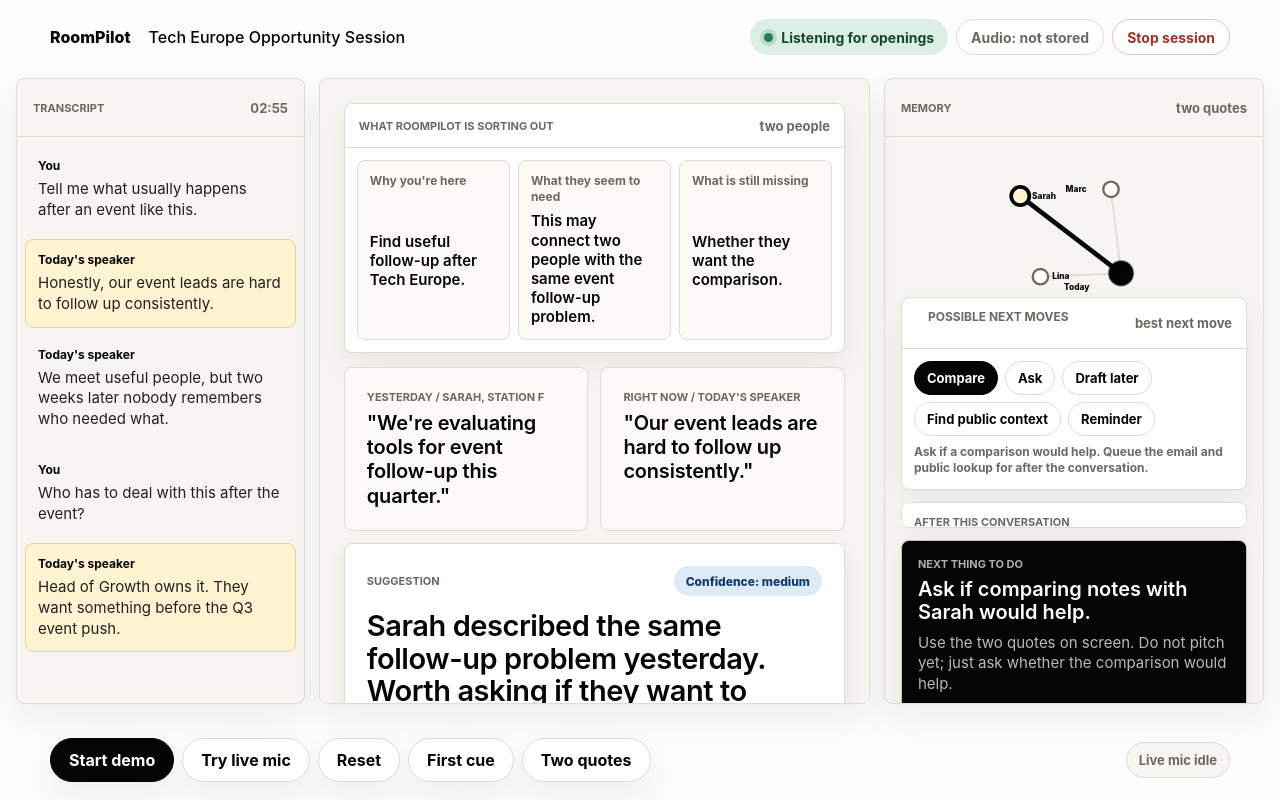
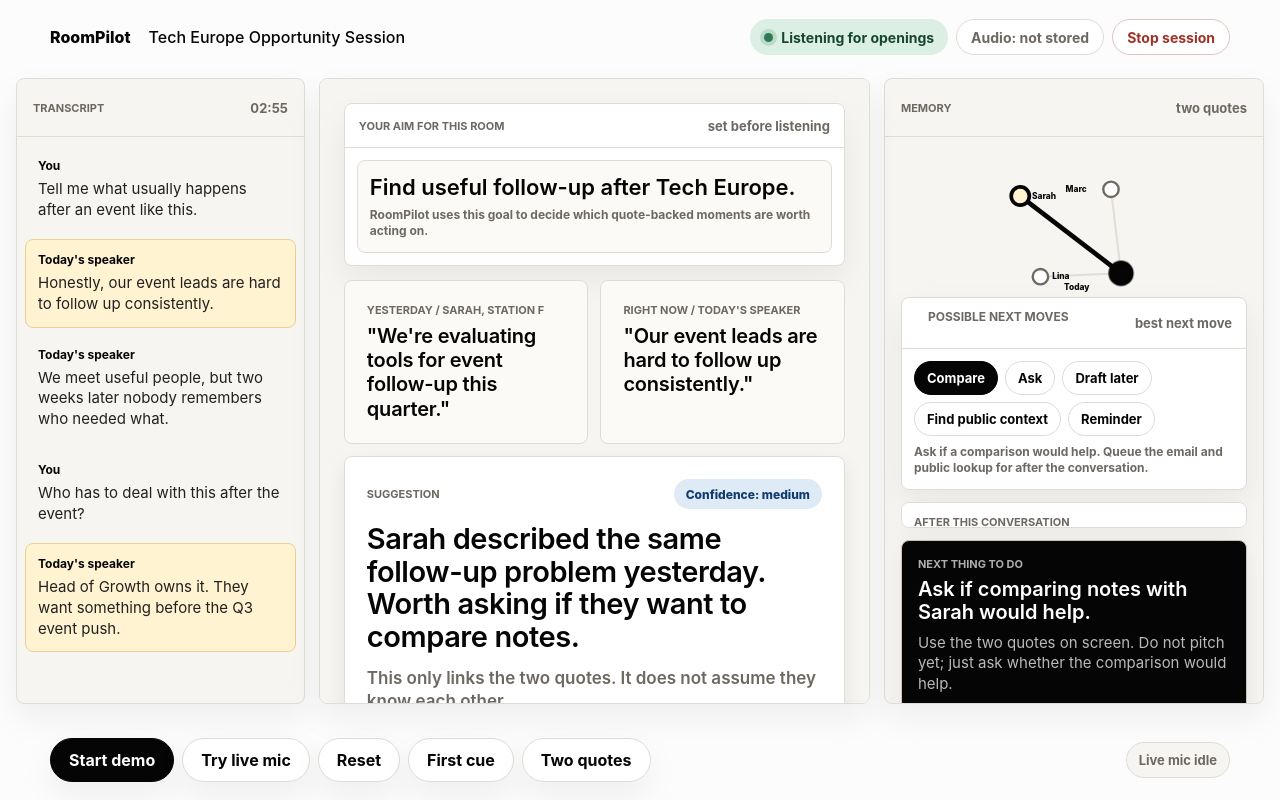
Before and after one commit to gogorun1/RoomPilot, a website: page index.html in a window 1280 px wide. Both pictures are taken after a click on the button "Two quotes". Drawn offline with Linux system fonts and the light colour scheme.

Commit message:
Separate goal from transcript-derived actions

```diff
--- a/app.js
+++ b/app.js
@@ -93,10 +93,8 @@
 
 const productStages = {
   waiting: {
-    plannerState: "waiting",
+    plannerState: "set before listening",
     userGoal: "Find useful follow-up after Tech Europe.",
-    speakerIntent: "Waiting for their words.",
-    gap: "A reason to act.",
     actionState: "waiting",
     actionReason: "Waiting for enough proof.",
     selectedAction: null,
@@ -104,21 +102,17 @@
     queue: [],
   },
   listening: {
-    plannerState: "listening",
+    plannerState: "set before listening",
     userGoal: "Find useful follow-up after Tech Europe.",
-    speakerIntent: "Listening for what they are really trying to solve.",
-    gap: "A concrete quote.",
     actionState: "quiet",
-    actionReason: "No move yet. Stay in the conversation.",
+    actionReason: "",
     selectedAction: null,
-    actions: ["Ask", "Save", "Compare", "Draft later", "Find public context"],
+    actions: [],
     queue: [],
   },
   firstQuote: {
-    plannerState: "one quote",
+    plannerState: "set before listening",
     userGoal: "Find useful follow-up after Tech Europe.",
-    speakerIntent: "They are describing a follow-up problem after events.",
-    gap: "Who feels this problem most.",
     actionState: "one safe move",
     actionReason:
       "Ask one quiet question now. Save and draft later, but do not open another tool during the conversation.",
@@ -133,10 +127,8 @@
     ],
   },
   updated: {
-    plannerState: "more proof",
+    plannerState: "set before listening",
     userGoal: "Find useful follow-up after Tech Europe.",
-    speakerIntent: "They named who is closest to the problem and when it matters.",
-    gap: "What they already tried.",
     actionState: "prepare later",
     actionReason:
       "There is enough proof to prepare a follow-up, but not enough to send one without review.",
@@ -156,10 +148,8 @@
     ],
   },
   bridge: {
-    plannerState: "two people",
+    plannerState: "set before listening",
     userGoal: "Find useful follow-up after Tech Europe.",
-    speakerIntent: "This may connect two people with the same event follow-up problem.",
-    gap: "Whether they want the comparison.",
     actionState: "best next move",
     actionReason:
       "Ask if a comparison would help. Queue the email and public lookup for after the conversation.",
@@ -202,8 +192,6 @@
   intentPanel: document.querySelector("#intentPanel"),
   plannerState: document.querySelector("#plannerState"),
   userGoalText: document.querySelector("#userGoalText"),
-  speakerIntentText: document.querySelector("#speakerIntentText"),
-  planningGapText: document.querySelector("#planningGapText"),
   statusPills: document.querySelectorAll(".recording-toggle"),
   statusTexts: document.querySelectorAll(".status-text"),
   graphWrap: document.querySelector(".graph-wrap"),
@@ -404,8 +392,6 @@
 
   els.plannerState.textContent = stage.plannerState;
   els.userGoalText.textContent = stage.userGoal;
-  els.speakerIntentText.textContent = stage.speakerIntent;
-  els.planningGapText.textContent = stage.gap;
   els.actionPaletteState.textContent = stage.actionState;
   els.actionReasonText.textContent = stage.actionReason;
   els.actionChipList.innerHTML = "";
@@ -435,7 +421,7 @@
     els.queuedActions.appendChild(item);
   });
 
-  setHidden(els.actionPalette, stage.actions.length === 0);
+  setHidden(els.actionPalette, !stage.selectedAction);
   setHidden(els.actionQueue, stage.queue.length === 0);
 }
 
--- a/index.html
+++ b/index.html
@@ -57,21 +57,13 @@
 
             <div class="intent-panel is-hidden" id="intentPanel" aria-label="Conversation plan">
               <div class="panel-heading compact-heading">
-                <p class="eyebrow">What RoomPilot is sorting out</p>
-                <span id="plannerState">waiting</span>
+                <p class="eyebrow">Your aim for this room</p>
+                <span id="plannerState">set before listening</span>
               </div>
-              <div class="intent-grid">
+              <div class="intent-grid goal-only">
                 <div>
-                  <span>Why you're here</span>
                   <strong id="userGoalText">Find useful follow-up after Tech Europe.</strong>
-                </div>
-                <div>
-                  <span>What they seem to need</span>
-                  <strong id="speakerIntentText">Waiting for their words.</strong>
-                </div>
-                <div>
-                  <span>What is still missing</span>
-                  <strong id="planningGapText">A reason to act.</strong>
+                  <span>RoomPilot uses this goal to decide which quote-backed moments are worth acting on.</span>
                 </div>
               </div>
             </div>
--- a/styles.css
+++ b/styles.css
@@ -388,7 +388,7 @@
 
 .intent-grid {
   display: grid;
-  grid-template-columns: repeat(3, minmax(0, 1fr));
+  grid-template-columns: minmax(0, 1fr);
   gap: 8px;
   padding: 12px;
 }
@@ -396,11 +396,15 @@
 .intent-grid div {
   display: grid;
   gap: 6px;
-  min-height: 84px;
+  min-height: 74px;
   padding: 12px;
   border: 1px solid var(--line);
   border-radius: 8px;
   background: #fbfaf7;
+}
+
+.intent-grid.goal-only div {
+  align-content: center;
 }
 
 .intent-grid span,
@@ -414,7 +418,7 @@
 
 .intent-grid strong {
   color: var(--ink);
-  font-size: 15px;
+  font-size: 22px;
   font-weight: 620;
   line-height: 1.28;
 }
```
Also changed, not shown: PRODUCTIZATION_PLAN.md (+4 -4 lines).
